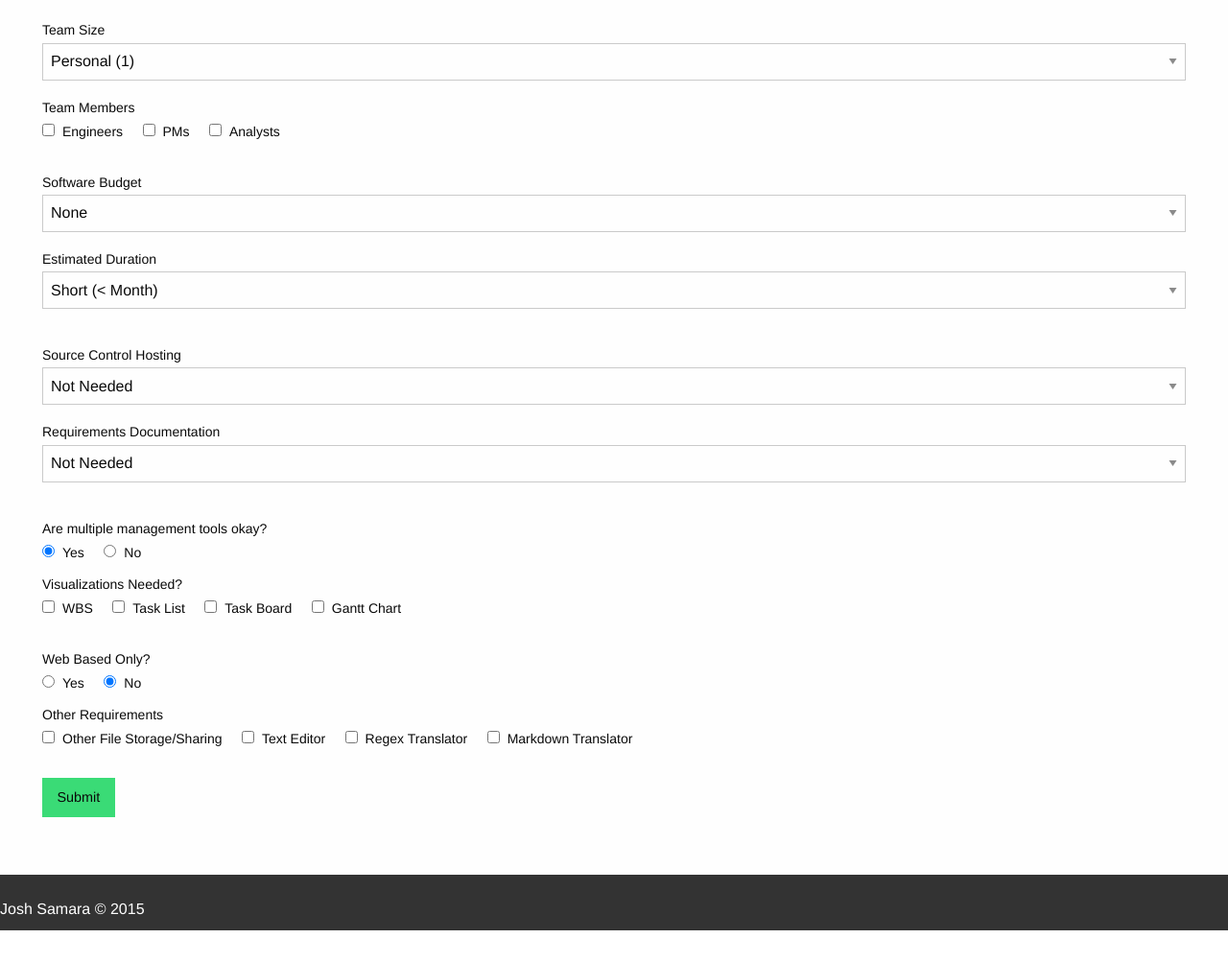
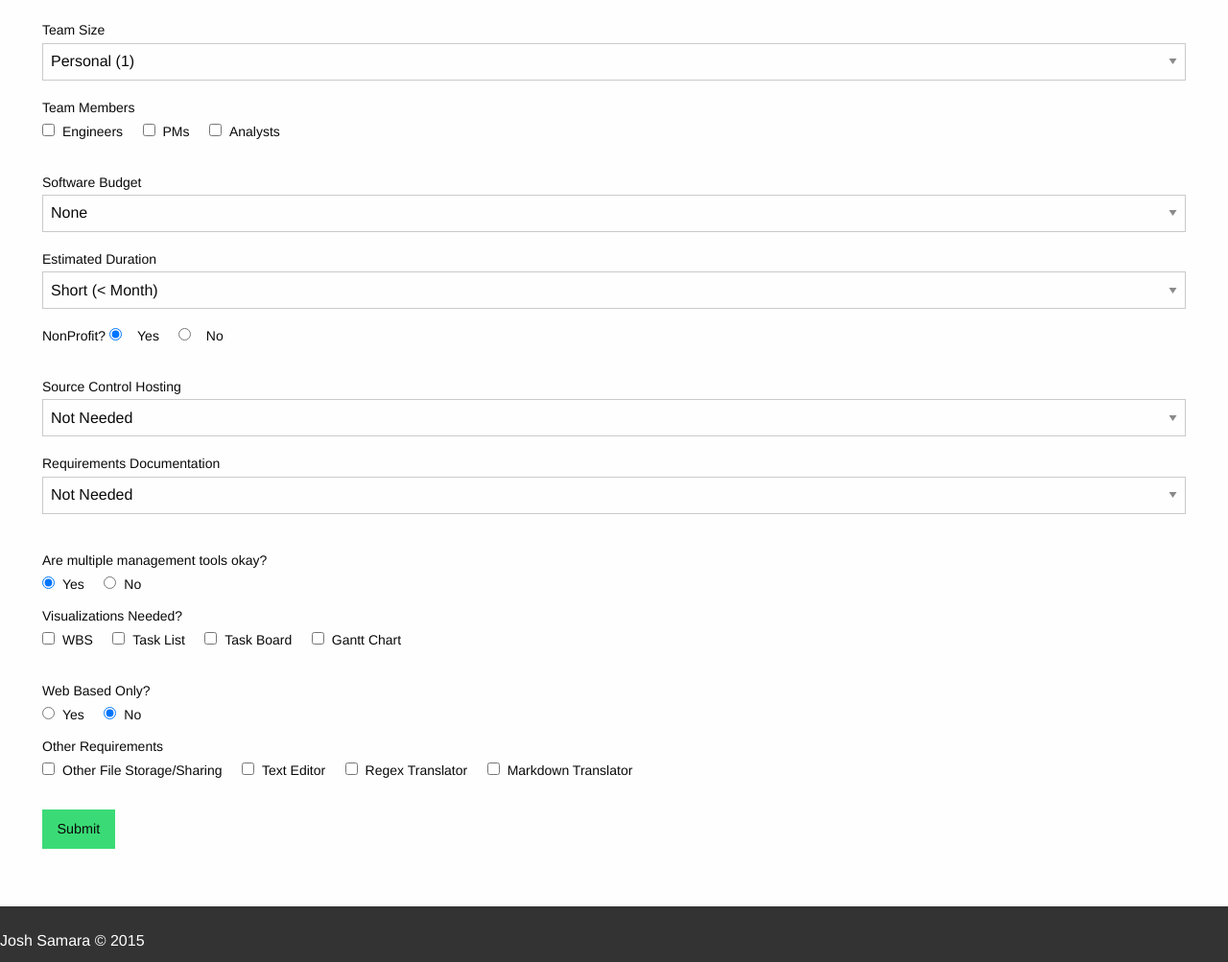
Before and after one commit to joshsamara/PMQuiz, a Flask app: page /quiz in a window 1280 px wide. Shown: the part 310-1313 px from the top of the page at 96% size. Before the commit the page ends 1280 px from the top, so only its background shows below. Run offline with Flask 2, Linux system fonts and the light colour scheme; parts of the project's set-up code (start-up, migrations or seed data) failed here and were passed over; some libraries are stand-ins or nearby versions.

Commit message:
Add nonprofit option.

```diff
--- a/logic.py
+++ b/logic.py
@@ -102,6 +102,9 @@ def choose_tools(form_data):
                      'Bitbucket or GitHub should be sufficient for task tracking.')
     elif not low_budget:
         selection.add('jr')
+    elif check('open', 'yes'):
+        selection.add('jr')
+        notes.append('Jira offers free licences for non-profit projects.')
     elif check('task-board', 'on') or small_team or check('duration', 'short'):
         selection.add('tl')
         notes.append('Trello is good for smaller projects or kanban projects.')
--- a/templates/quiz.html
+++ b/templates/quiz.html
@@ -33,7 +33,7 @@ Quiz Section
       </div>
       {# Row 2 budget, duration, multiple #}
       <div class="row">
-        <div class="large-6 columns">
+        <div class="large-4 columns">
           <label>Software Budget
             <select name="budget">
               <option value="none">None</option>
@@ -43,7 +43,7 @@ Quiz Section
             </select>
           </label>
         </div>
-        <div class="large-6 columns">
+        <div class="large-4 columns">
           <label>Estimated Duration
             <select name="duration">
               <option value="short">Short (< Month)</option>
@@ -51,6 +51,12 @@ Quiz Section
               <option value="long">Long (Year+)</option>
               <option value="unlimited">Continuous (No End)</option>
             </select>
+          </label>
+        </div>
+        <div class="large-4 columns">
+          <label>NonProfit?
+          <input type="radio" name="open" value="yes" checked="true"><label>Yes</label>
+          <input type="radio" name="open" value="no"><label>No</label>
           </label>
         </div>
       </div>
```
